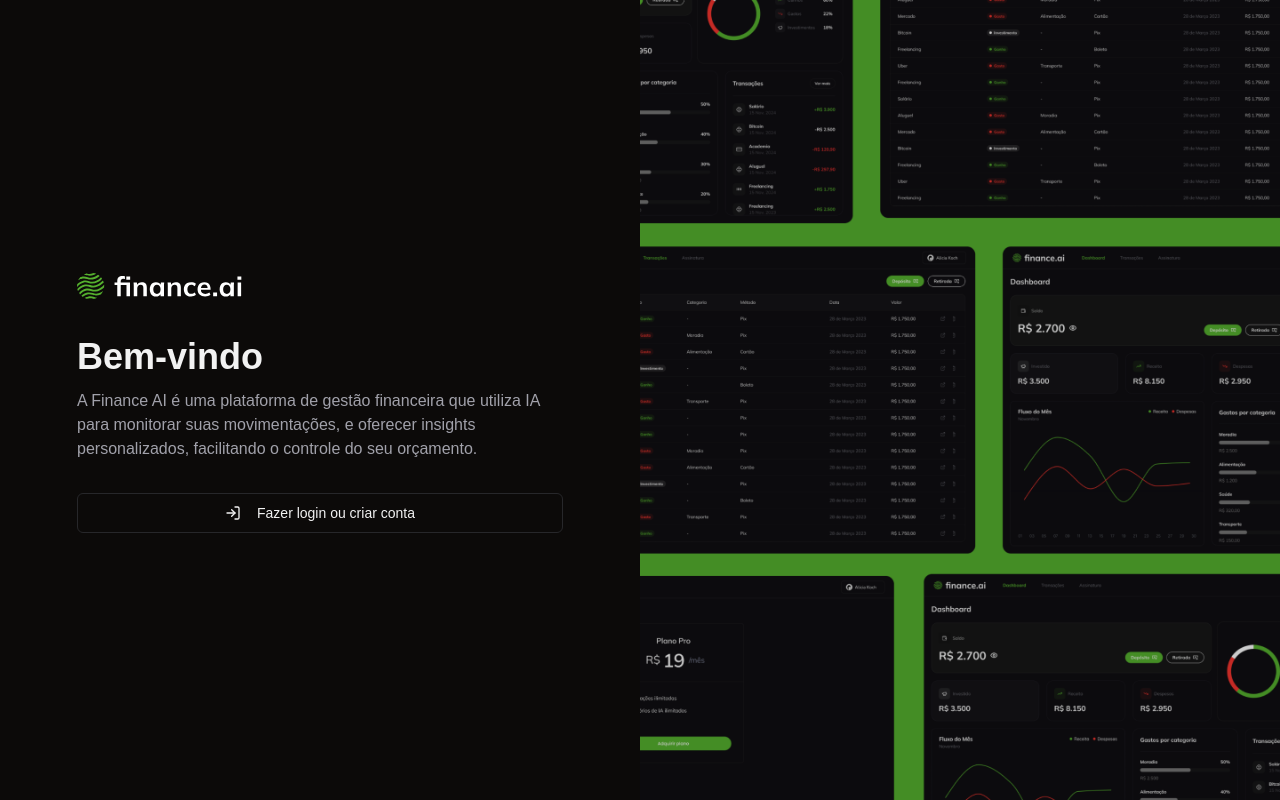
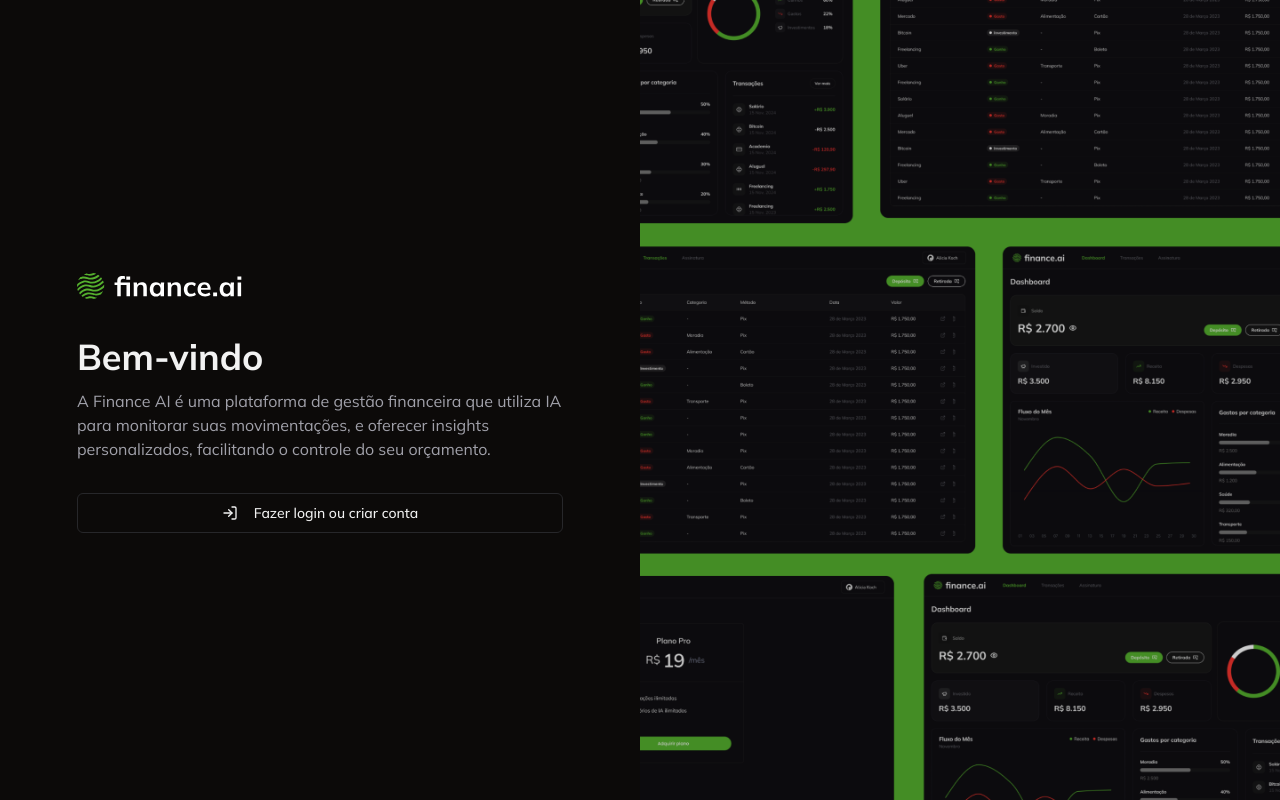
Before and after one commit to Washhh/finance-ai-FSW, a Next.js app: page /login in a window 1280 px wide. Built offline with nearby package versions, Linux system fonts and the light colour scheme; no server answers.

Commit message:
fix: trocando a fonte para mulish

```diff
--- a/app/layout.tsx
+++ b/app/layout.tsx
@@ -1,18 +1,11 @@
 import type { Metadata } from "next";
-import localFont from "next/font/local";
+import { Mulish } from "next/font/google";
 import "./globals.css";
 import { ClerkProvider } from "@clerk/nextjs";
 import { dark } from "@clerk/themes";
 
-const geistSans = localFont({
-  src: "./_fonts/GeistVF.woff",
-  variable: "--font-geist-sans",
-  weight: "100 900",
-});
-const geistMono = localFont({
-  src: "./_fonts/GeistMonoVF.woff",
-  variable: "--font-geist-mono",
-  weight: "100 900",
+const mulish = Mulish({
+  subsets: ["latin-ext"],
 });
 
 export const metadata: Metadata = {
@@ -27,9 +20,7 @@ export default function RootLayout({
 }>) {
   return (
     <html lang="en">
-      <body
-        className={`${geistSans.variable} ${geistMono.variable} dark antialiased`}
-      >
+      <body className={`${mulish.className} dark antialiased`}>
         <ClerkProvider
           appearance={{
             baseTheme: dark,
```
Also changed, not shown: app/_fonts/GeistMonoVF.woff (deleted), app/_fonts/GeistVF.woff (deleted).
